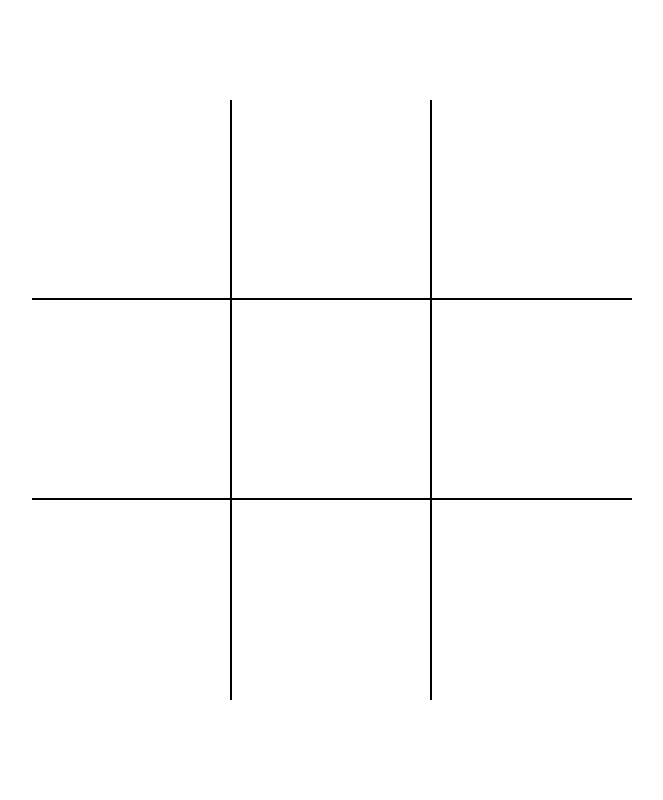
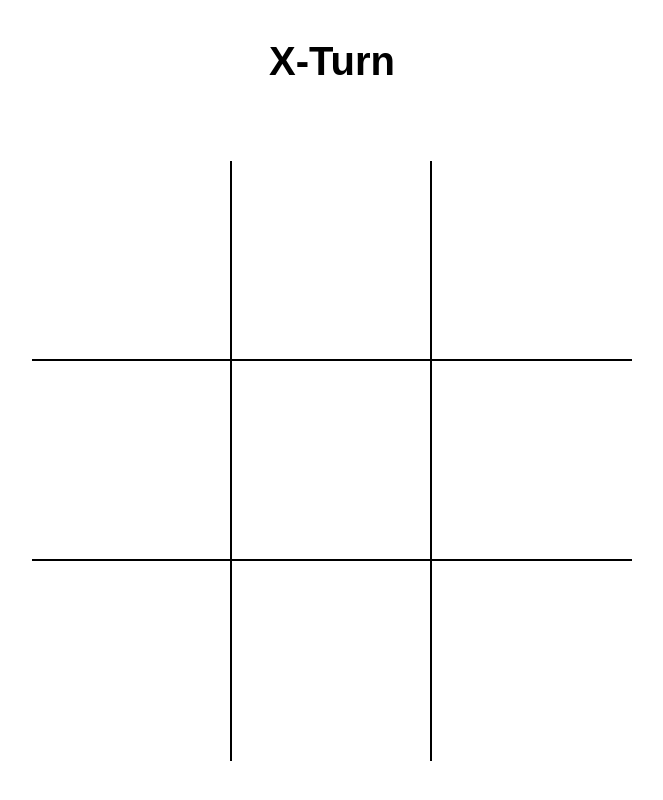
Before and after one commit to MarkusArtemov/simpleTicTacToe, a plain HTML site: page index.html in a window 1280 px wide. Shown: the whole page, without its empty margins (308-971 px from the left). Drawn offline with Linux system fonts and the light colour scheme.

Commit message:
Spielstatus integriert

```diff
--- a/index.html
+++ b/index.html
@@ -9,6 +9,9 @@
     <title>Markus TicTacToe</title>
   </head>
   <body>
+    <header>
+      <h1 class="game-status">X-Turn</h1>
+    </header>
     <div class="gameBoard">
       <div class="box"></div>
       <div class="box"></div>
--- a/tictactoe.css
+++ b/tictactoe.css
@@ -9,7 +9,11 @@ body{
     height: 100vh;
     display: grid;
     place-items: center;
-    overflow-x: none;
+    overflow-x: hidden;
+}
+
+.game-status{
+    font-size: 5vmin;
 }
 
 .gameBoard{
--- a/tictactoeGame.js
+++ b/tictactoeGame.js
@@ -3,7 +3,7 @@ document.querySelector('.restart-button').addEventListener("click", function() {
   location.reload()
 });
 let xTurn = true;
-const winningCombinations = [ [0, 1, 2],[3, 4, 5],[6, 7, 8],
+const winningCombinations =   [[0, 1, 2],[3, 4, 5],[6, 7, 8],
                               [0, 3, 6],[1, 4, 7],[2, 5, 8],
                               [0, 4, 8],[2, 4, 6]];
 boxes.forEach(box => {
@@ -19,11 +19,11 @@ boxes.forEach(box => {
 function showPopup() {
   document.querySelector('.popup-container').style.display = "flex";
   document.querySelector('.endgame-message').textContent = checkWin() ? (xTurn ? "X hat gewonnen" : "O hat gewonnen") : ("unentschieden");
-
 }
 
 function changeTurn() {
   xTurn = !xTurn;
+  document.querySelector('.game-status').textContent = xTurn ? "X-Turn" : "0-Turn";
 }
 
 function checkDraw() {
```
